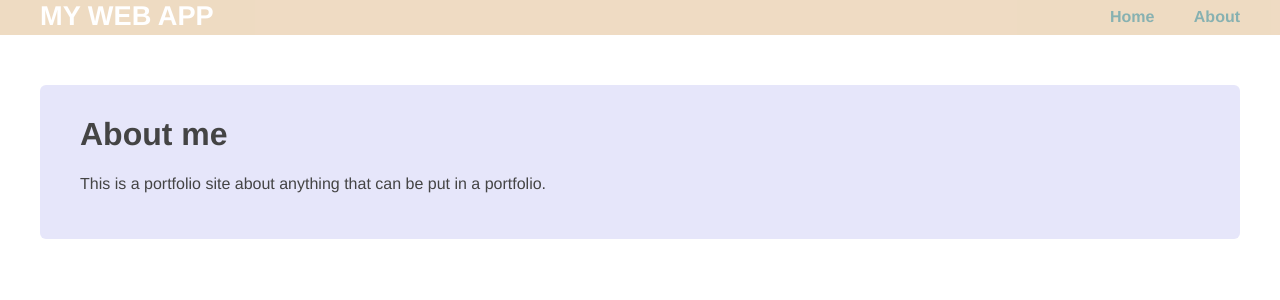
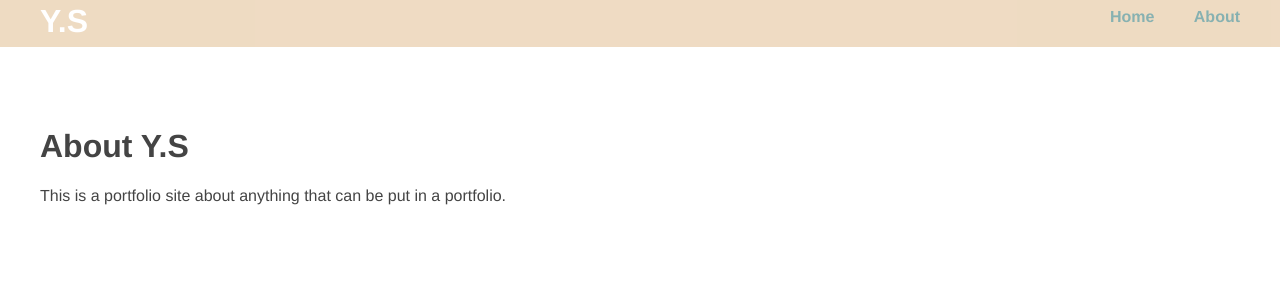
Before and after one commit to EvenMa0922/ymSite, a Flask app: page /about/ in a window 1280 px wide. Shown: the top 300 px of the page. Run offline with Flask 2, Linux system fonts and the light colour scheme.

Commit message:
try to update app

```diff
--- a/static/css/template.css
+++ b/static/css/template.css
@@ -9,14 +9,15 @@ body {
  */
 header {
   background-color: #DFB887;
-  height: 35px;
+  height: 47px;
   width: 100%;
   opacity: .5;
   margin-bottom: 50px;
 }
 header h1.logo {
   margin: 0;
-  font-size: 1.7em;
+  margin-top: 3px;
+  font-size: 2em;
   color: #fff;
   text-transform: uppercase;
   float: left;
@@ -41,8 +42,8 @@ div.home {
           border-radius: 6px;
 }
 div.about {
-  padding: 10px 0 30px 40px;
-  background-color: #E6E6FA;
+  padding: 10px 0 30px 0px;
+  /*background-color: #E6E6FA;*/
   -webkit-border-radius: 6px;
      -moz-border-radius: 6px;
           border-radius: 6px;
--- a/templates/about.html
+++ b/templates/about.html
@@ -4,7 +4,7 @@
   {% extends "template.html" %}
   {% block content %}
    <div class="about">
-     <h1>About me</h1>
+     <h1>About Y.S</h1>
      <p>This is a portfolio site about anything that can be put in a portfolio.</p>
    </div>
   </body>
--- a/templates/template.html
+++ b/templates/template.html
@@ -7,7 +7,7 @@
  <body>
     <header>
       <div class="container">
-        <h1 class="logo">My web app</h1>
+        <h1 class="logo">Y.S </h1>
         <strong><nav>
           <ul class="menu">
             <li><a href="{{ url_for('home') }}">Home</a></li>
```
